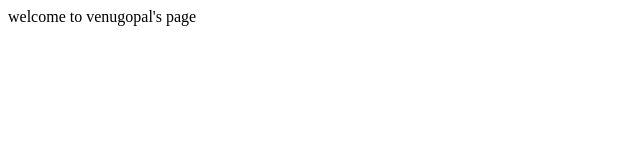
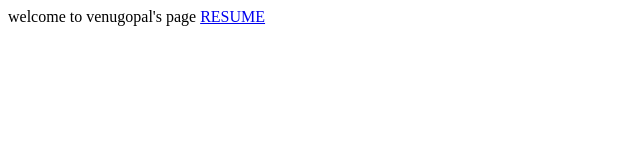
Before and after one commit to venugopalmamidi/venugopalmamidi.github.io, a plain HTML site: page index.html in a window 1280 px wide. Shown: the whole page, without its empty margins (0-640 px from the left). Drawn offline with Linux system fonts and the light colour scheme.

Commit message:
changes2

```diff
--- a/index.html
+++ b/index.html
@@ -1 +1,2 @@
 welcome to venugopal's page
+<a href="resume.html">RESUME</a>
```
